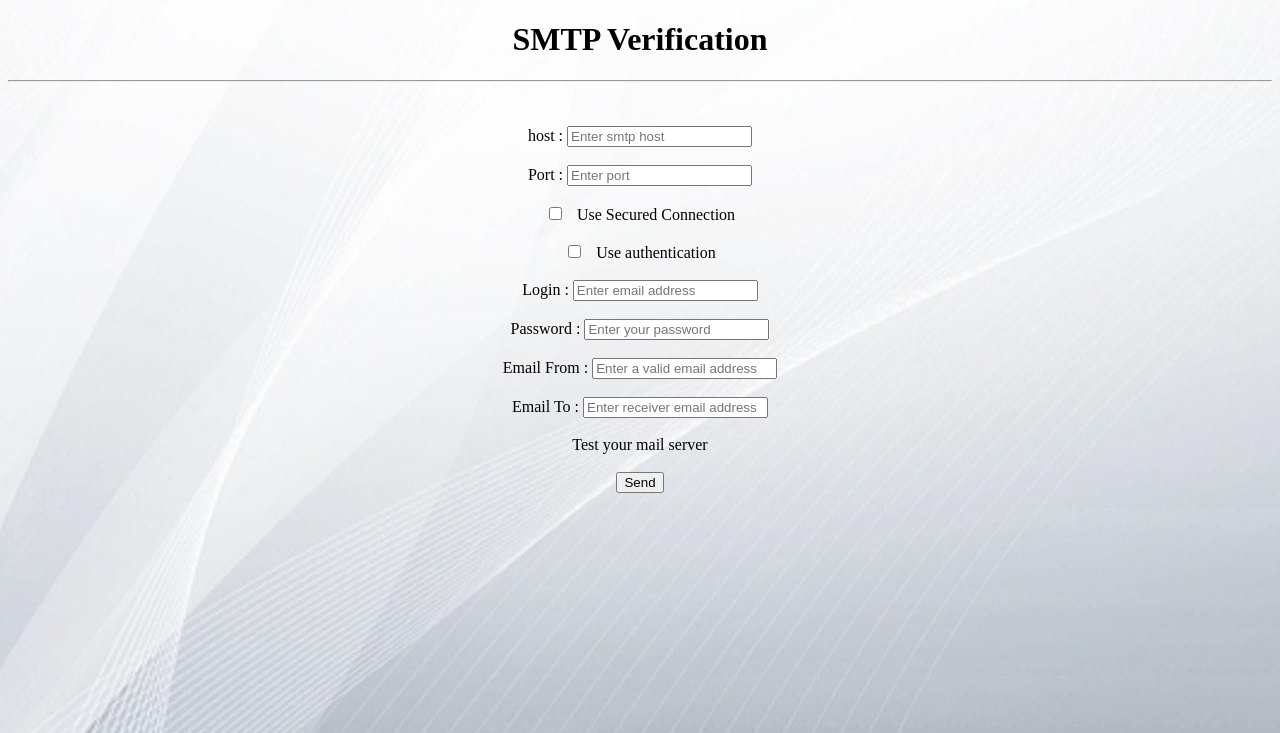
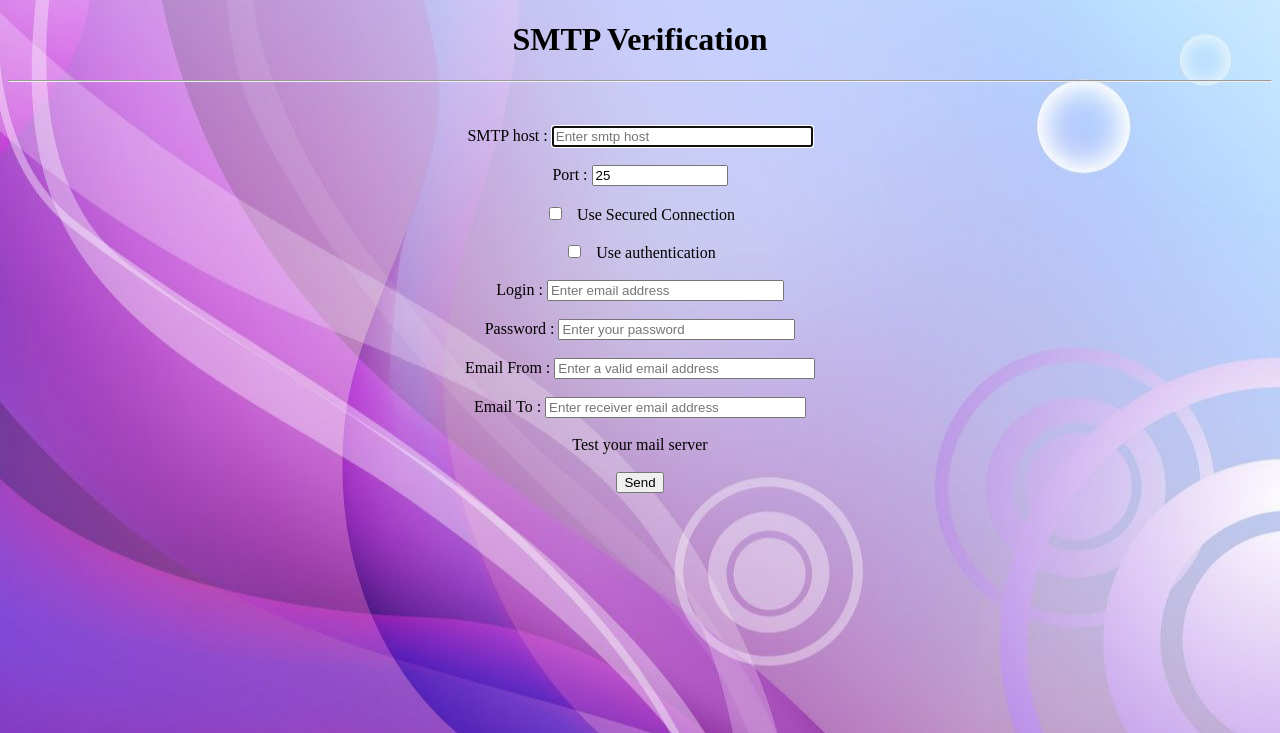
Before and after one commit to rashminainwal-kiwi/smtp-msg, a Django app: page / in a window 1280 px wide. Shown: the top 733 px of the page. Run offline with Django 4.2, Linux system fonts and the light colour scheme.

Commit message:
background image

```diff
--- a/app/templates/home.html
+++ b/app/templates/home.html
@@ -4,10 +4,11 @@
 <head>
     <style>
         body{
-        background-image: url("static/wallpaper.jpg ");
+        background-image: url("static/li.jpg ");
         background-repeat : no-repeat;
         background-position: center;
          }
+
     </style>
     <meta charset="UTF-8">
     <meta name="viewport"
@@ -27,14 +28,14 @@
         {% csrf_token%}
 
          <div class="form-group">
-                <label for="host"> host : </label>
-                <input type="text" name="host" id="host" autocomplete="off" placeholder="Enter smtp host" required><br><br>
+                <label for="host"> SMTP host : </label>
+                <input type="text" name="host" id="host" autocomplete="off" autofocus placeholder="Enter smtp host" required style="width: 20%;"><br><br>
          </div>
 
 
            <div class="form-group">
                 <label for="port"> Port : </label>
-                <input type="number" name="port" id="port" autocomplete="off" placeholder="Enter port" required><br><br>
+                <input type="number" name="port" id="port" autocomplete="off" placeholder="Enter port" required style="width: 8rem;" value="25" /><br><br>
            </div>
 
            <div class="mb-3">
@@ -49,21 +50,21 @@
 
            <div class="form-group">
                 <label for="login">  Login : </label>
-                <input type="email" name="login" id="login" autocomplete="off" placeholder="Enter email address" required><br><br>
+                <input type="email" name="login" id="login" autocomplete="off" placeholder="Enter email address" required style="width: calc(20% - 24px);" /><br><br>
            </div>
 
             <div class="form-group">
                  <label>Password : </label>
-                 <input type="text" name="password" id="password" autocomplete="off" placeholder="Enter your password" required><br><br>
+                 <input type="text" name="password" id="password" autocomplete="off" placeholder="Enter your password" required style="width: calc(20% - 24px);" /><br><br>
            </div>
            <div class="form-group">
                 <label for="email_from"> Email From : </label>
-                <input type="email" name="email_from" id="email_from" autocomplete="off" placeholder="Enter a valid email address" required><br><br>
+                <input type="email" name="email_from" id="email_from" autocomplete="off" placeholder="Enter a valid email address" required style="width: 20%;" /><br><br>
            </div>
 
             <div class="form-group">
                 <label for="email_to"> Email To : </label>
-                <input type="email" name="email_to" id="email_to" autocomplete="off" placeholder="Enter receiver email address" required><br><br>
+                <input type="email" name="email_to" id="email_to" autocomplete="off" placeholder="Enter receiver email address" required style="width: 20%;" /><br><br>
            </div>
 
 
```
Also changed, not shown: static/2579667.jpg (deleted), static/large.jpg (deleted), static/li.jpg (added), static/smtpp.jpg (deleted).
